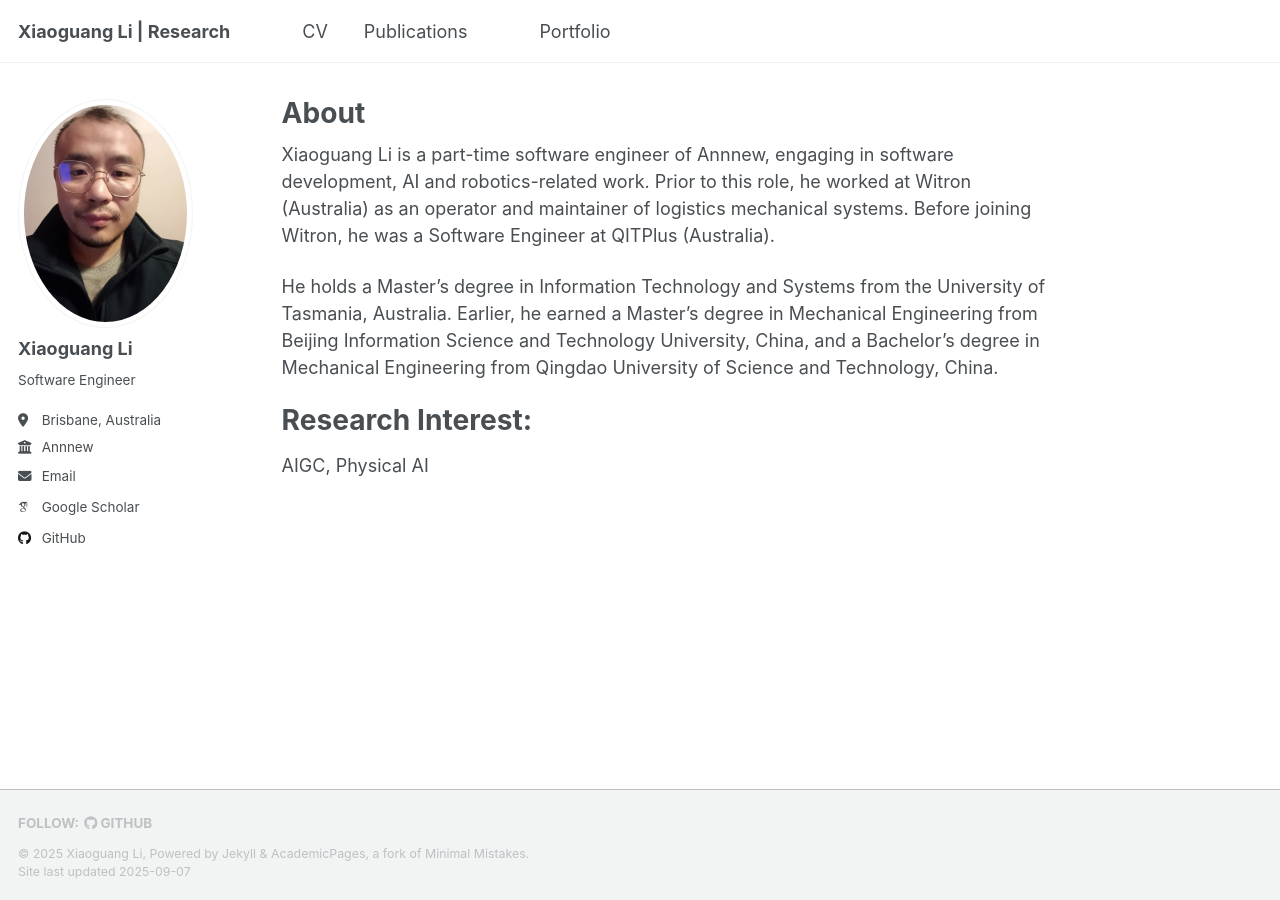
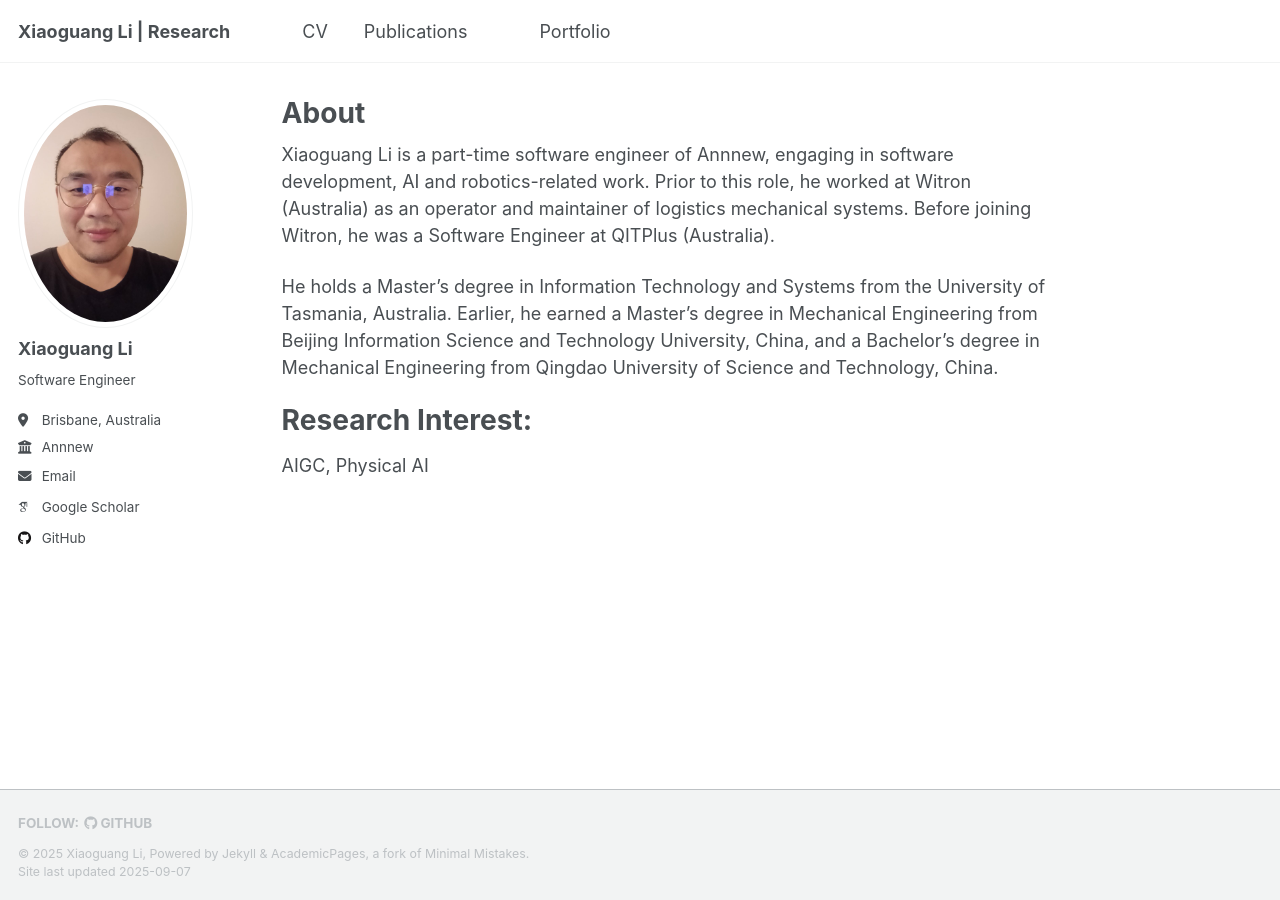
Before and after one commit to AlexGuang/AlexGuang.github.io, a Jekyll site: the page built from _pages/about.md, in a window 1280 px wide. Built offline with Jekyll 4.4.1, drawn with Linux system fonts in a browser that asks for light colours; some web fonts are replaced; a script that is not in the unit is left out.

Commit message:
change profile photot

```diff
--- a/_config.yml
+++ b/_config.yml
@@ -22,7 +22,7 @@ repository               : "alexguang/alexguang.github.io/"
 #               Additional customization can be done by editing /_includes/author-profile.html
 author:
   # Biographic information
-  avatar           : "profile.jpg"
+  avatar           : "profile_xl.jpg"
   name             : "Xiaoguang Li"
   pronouns         : # example: "she/her"
   bio              : "Software Engineer"
```
Also changed, not shown: images/profile_xl.jpg (added).
